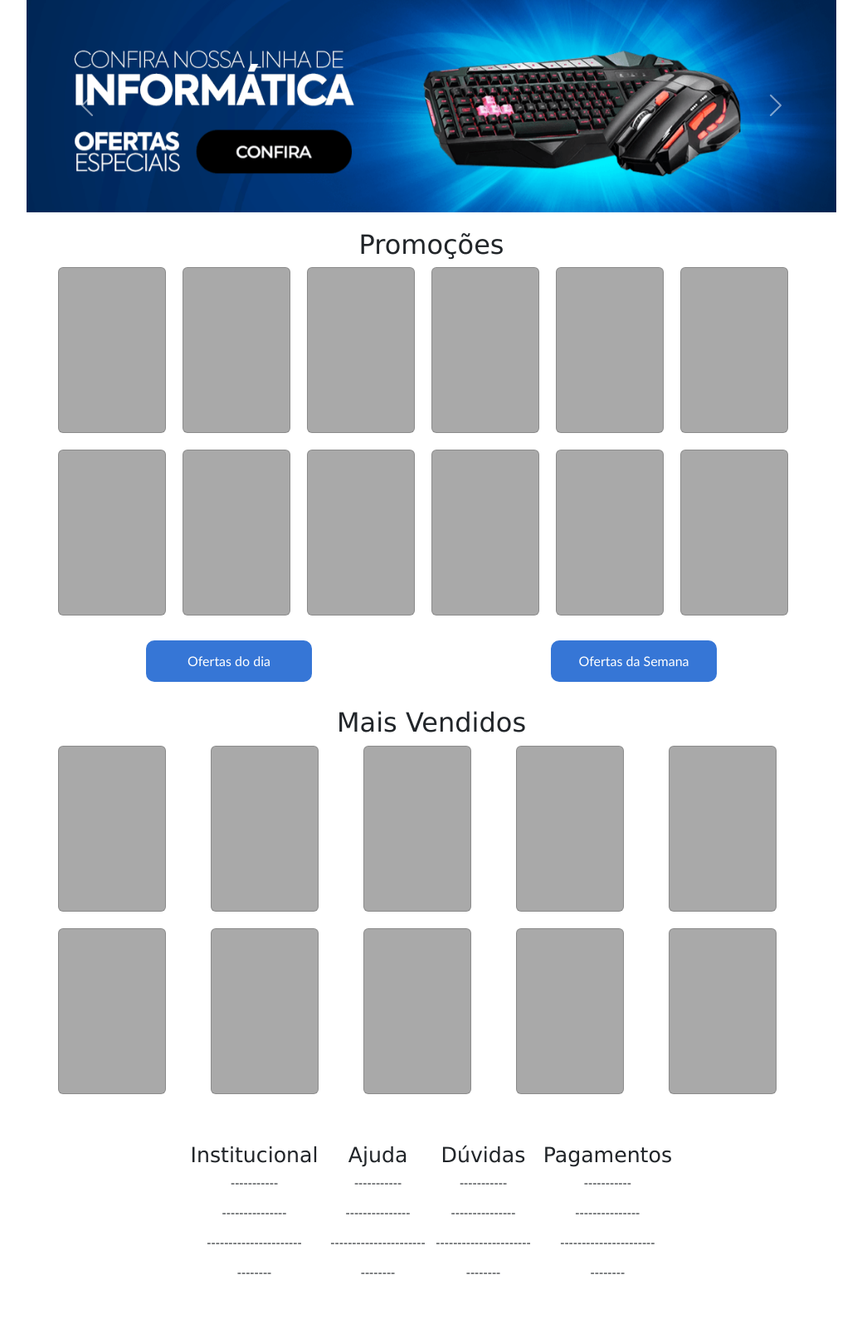
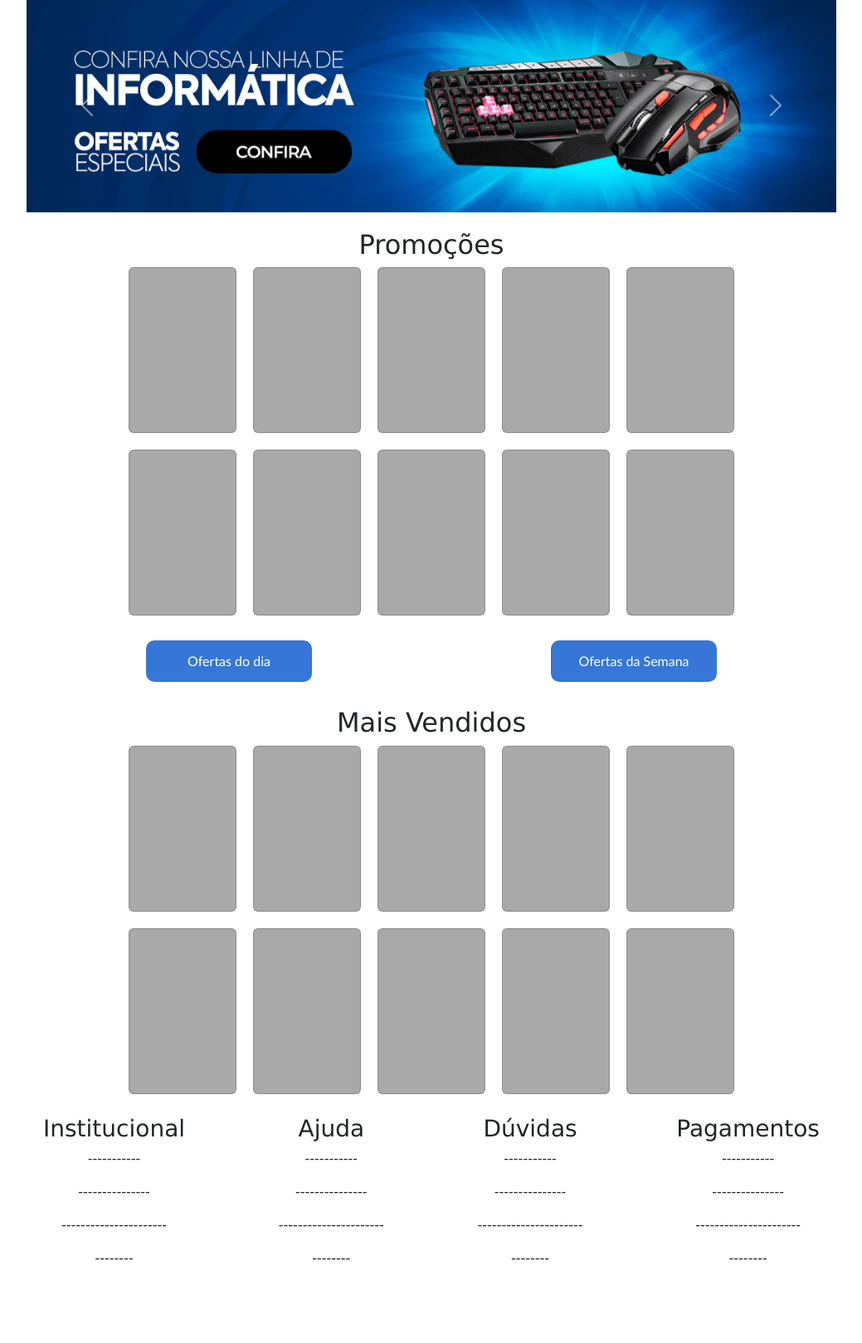
Before and after one commit to Amaral-Ethore/ABER, a PHP site: page / in a window 1280 px wide. Shown: the part 76-1695 px from the top of the page at 83% size, without its empty margins (120-1159 px from the left). After the commit the page ends 1595 px from the top, so only its background shows below. Run offline with PHP 8.4, Linux system fonts and the light colour scheme; some libraries are stand-ins or nearby versions.

Commit message:
responsividade

```diff
--- a/index.html
+++ b/index.html
@@ -5,16 +5,14 @@
     <meta charset="UTF-8">
     <meta http-equiv="X-UA-Compatible" content="IE=edge">
     <meta name="viewport" content="width=device-width, initial-scale=1.0">
-
+    <link rel="stylesheet" href="">
     <title>Aber-Shop</title>
-
     <link href="https://cdn.jsdelivr.net/npm/bootstrap@5.3.0-alpha1/dist/css/bootstrap.min.css" rel="stylesheet"
         integrity="sha384-GLhlTQ8iRABdZLl6O3oVMWSktQOp6b7In1Zl3/Jr59b6EGGoI1aFkw7cmDA6j6gD" crossorigin="anonymous">
     <link rel="stylesheet" href="https://cdnjs.cloudflare.com/ajax/libs/font-awesome/6.3.0/css/all.css">
     <link rel="stylesheet" href="/style/geral.css">
     <link rel="stylesheet" href="/style/index.css">
     <link rel="shortcut icon" href="imagens/aber-logo-zip-file/png/logo-no-background.png" type="image/x-icon">
-
 </head>
 
 <body>
@@ -175,6 +173,10 @@
                     <div class="card"></div>
                     <div class="card"></div>
                 </div>
+
+            </div>
+        </main>
+        <footer>
             <div class="footer">
                 <div class="f-cont">
                     <div class="f-div">
@@ -207,9 +209,7 @@
                     </div>
                 </div>
             </div>
-            </div>
-        </main>
-        <footer></footer>
+        </footer>
     </div>
     <script src="https://cdn.jsdelivr.net/npm/bootstrap@5.3.0-alpha1/dist/js/bootstrap.bundle.min.js"
         integrity="sha384-w76AqPfDkMBDXo30jS1Sgez6pr3x5MlQ1ZAGC+nuZB+EYdgRZgiwxhTBTkF7CXvN"
--- a/style/index.css
+++ b/style/index.css
@@ -1,48 +1,57 @@
-*{
+* {
     user-select: none;
 }
-html, body{
+
+html,
+body {
     margin: 0;
     padding: 0;
     margin: 0;
 }
+
 @font-face {
     font-family: 'darkcrystal';
     src: url(../fontes/dark_crystal/dc_s.ttf) format('truetype');
 }
+
 @font-face {
     font-family: 'base 2';
     src: url(../fontes/base_02/Base\ 02.ttf) format('truetype');
 }
+
 @font-face {
     font-family: 'aerosol';
     src: url(../fontes/aerosol/Aerosol.ttf) format('truetype');
 }
+
 @font-face {
     font-family: 'maytra';
     src: url(../fontes/maytra/Maytra.ttf) format('truetype');
 }
+
 @font-face {
     font-family: 'slayer';
     src: url(../fontes/slayer_movie/Slayer\ movie.ttf) format('truetype');
 }
 
-main{
+main {
     display: flex;
     justify-content: center;
     flex-direction: column;
     gap: 20px;
-                    }
-.bnrs{
+}
+
+.bnrs {
     display: flex;
 }
 
-.content{
+.content {
     display: flex;
     align-items: center;
     flex-direction: column;
 }
-.cards{
+
+.cards {
     display: grid;
     grid-template-rows: 1fr 1fr;
     grid-auto-flow: column;
@@ -50,35 +59,35 @@ main{
     scroll-snap-type: x mandatory;
     gap: 20px;
     width: 730px;
-    width: 900px;
 }
 
-.card{
+.card {
     scroll-snap-align: end;
     background-color: darkgrey;
     height: 200px;
     width: 130px;
 }
 
-h2{
+h2 {
     text-align: center;
 }
-.btns{
+.btns {
     display: flex;
     margin-top: 30px;
     width: 100%;
     justify-content: space-around;
 }
-.btn1{
+
+.btn1 {
     display: flex;
     width: 200px;
-    height:50px;
+    height: 50px;
     background-color: rgb(54, 118, 214);
     border-radius: 10px;
     margin-bottom: 30px;
 }
 
-.btn1 a{
+.btn1 a {
     display: flex;
     justify-content: center;
     align-items: center;
@@ -87,17 +96,44 @@ h2{
     border-radius: 10px;
     font-family: 'Trebuchet MS', 'Lucida Sans Unicode', 'Lucida Grande', 'Lucida Sans', Arial, sans-serif;
 }
-.f-cont{
+.footer{
+    margin-inline: 20px;
+}
+.f-cont {
     display: flex;
-    justify-content: space-around;
-    align-items: center;
+    justify-content: space-between;
+    align-items: flex-start;
     width: 100%;
-    height: 300px;
+    height: 200px;
+    margin-top: 25px;
 }
-.f-div{
-    scale: 90%;
+
+.f-div {
     display: flex;
     flex-direction: column;
     justify-content: center;
     text-align: center;
 }
+
+@media (max-width: 900px) {
+    .cards{
+        display: grid;
+        grid-template-rows: 1fr;
+    }
+    .f-div{
+    }
+    .f-div h3, p{
+        font-size: 0.8rem;
+    }
+}
+@media (max-width: 750px) {
+    .cards{
+        width: 600px;
+    }
+    .f-cont{
+        flex-wrap: wrap;
+    }
+    .f-cont h3, p{
+        text-align: left;
+    }
+}
```
Lines whose indentation alone changed are shown as unchanged.
